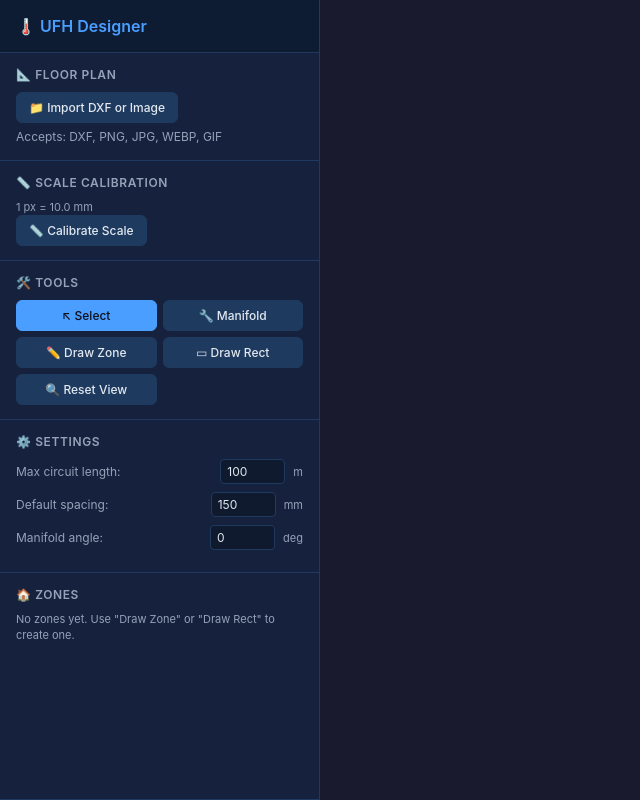
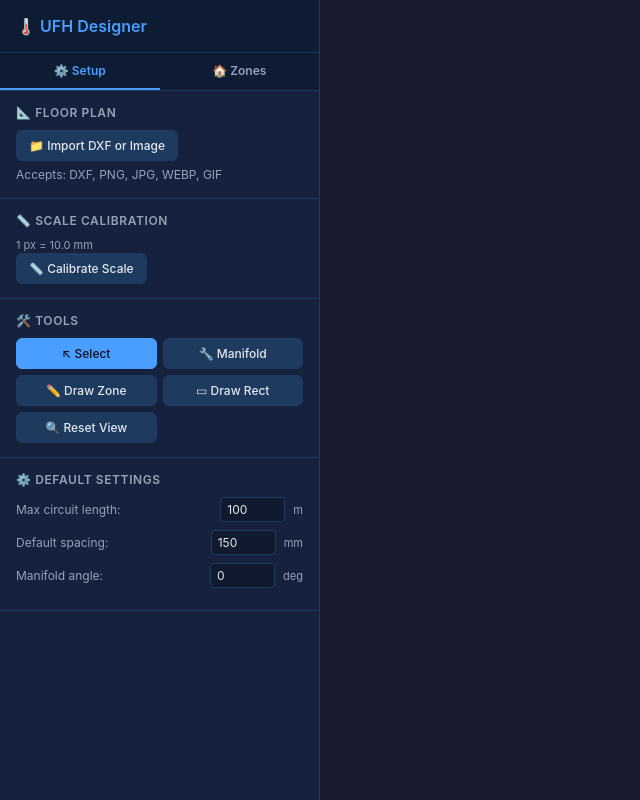
Before and after one commit to i-platonov/comfort-draft, a React (Vite) app: page / in a window 1280 px wide. Shown: the whole page, without its empty margins (0-640 px from the left). Built offline with nearby package versions, Linux system fonts and the light colour scheme; the HTML template or start-up script is replaced by a standard one.

Commit message:
Working proper spiral

```diff
--- a/src/App.css
+++ b/src/App.css
@@ -73,6 +73,39 @@ input {
   font-size: 16px;
   font-weight: 600;
   color: var(--accent);
+}
+
+.side-panel-tabs {
+  display: flex;
+  border-bottom: 1px solid var(--panel-border);
+  background: #0d1b33;
+}
+
+.side-panel-tab {
+  flex: 1;
+  padding: 10px 8px;
+  background: transparent;
+  border: none;
+  border-bottom: 2px solid transparent;
+  color: var(--text-muted);
+  font-size: 12px;
+  font-weight: 600;
+  cursor: pointer;
+  transition: all 0.15s;
+}
+
+.side-panel-tab:hover {
+  color: var(--text);
+}
+
+.side-panel-tab.active {
+  color: var(--accent);
+  border-bottom-color: var(--accent);
+}
+
+.side-panel-tab-content {
+  display: flex;
+  flex-direction: column;
 }
 
 .panel-section {
@@ -268,8 +301,8 @@ input {
 .zone-list {
   display: flex;
   flex-direction: column;
-  gap: 8px;
-  max-height: 50vh;
+  gap: 6px;
+  max-height: 70vh;
   overflow-y: auto;
 }
 
@@ -278,20 +311,22 @@ input {
   border: 1px solid var(--panel-border);
   border-left: 4px solid var(--accent);
   border-radius: 6px;
-  padding: 10px 12px;
+  padding: 8px 10px;
   cursor: pointer;
   transition: border-color 0.15s;
 }
 
 .zone-card.selected {
+  background: #1a2f52;
   border-color: var(--accent);
+  box-shadow: 0 0 0 1px var(--accent);
 }
 
 .zone-card-header {
   display: flex;
   align-items: center;
   justify-content: space-between;
-  margin-bottom: 8px;
+  margin-bottom: 5px;
 }
 
 .zone-name {
@@ -316,28 +351,51 @@ input {
 }
 
 .zone-spacing {
-  margin-bottom: 8px;
+  display: flex;
+  align-items: center;
+  gap: 6px;
+  margin-bottom: 4px;
 }
 
 .zone-spacing label {
   font-size: 11px;
   color: var(--text-muted);
-  display: block;
-  margin-bottom: 4px;
+  flex: 0 0 62px;
 }
 
 .spacing-presets {
   display: flex;
   align-items: center;
-  gap: 4px;
+  gap: 3px;
   flex-wrap: wrap;
+  flex: 1;
+}
+
+.zone-spacing .btn-preset {
+  padding: 2px 6px;
+}
+
+.zone-spacing .spacing-input {
+  width: 46px;
+  padding: 3px 4px;
+}
+
+.zone-select {
+  flex: 1;
+  padding: 3px 4px;
+  background: #0f1a2e;
+  border: 1px solid var(--panel-border);
+  color: var(--text);
+  border-radius: 4px;
+  font-size: 11px;
 }
 
 .zone-lengths {
   font-size: 11px;
   background: rgba(0, 0, 0, 0.2);
   border-radius: 4px;
-  padding: 6px 8px;
+  padding: 5px 7px;
+  margin-top: 6px;
 }
 
 .zone-lengths.over-limit {
@@ -357,7 +415,7 @@ input {
   font-weight: 600;
   border-top: 1px solid var(--panel-border);
   margin-top: 3px;
-  padding-top: 4px;
+  padding-top: 3px;
 }
 
 .warning {
--- a/src/components/Canvas/ZoneLayer.tsx
+++ b/src/components/Canvas/ZoneLayer.tsx
@@ -1,6 +1,11 @@
+import { useEffect, useRef } from 'react';
+import Konva from 'konva';
 import { Circle, Group, Layer, Line } from 'react-konva';
 import { ToolMode, Zone } from '../../types';
 import { useStore } from '../../state/store';
+
+const SELECTED_DASH = [6, 6];
+const DASH_PERIOD = SELECTED_DASH.reduce((sum, value) => sum + value, 0);
 
 function mixHexColors(color: string, target: string, amount: number): string {
   const normalized = color.replace('#', '');
@@ -36,6 +41,26 @@ interface Props {
 export default function ZoneLayer({ zones, selectedZoneId, toolMode }: Props) {
   const updateZoneVertex = useStore((state) => state.updateZoneVertex);
   const selectZone = useStore((state) => state.selectZone);
+  const selectedLineRefWhite = useRef<Konva.Line | null>(null);
+  const selectedLineRefBlack = useRef<Konva.Line | null>(null);
+
+  useEffect(() => {
+    const whiteNode = selectedLineRefWhite.current;
+    const blackNode = selectedLineRefBlack.current;
+    if (!whiteNode || !blackNode) return;
+
+    const anim = new Konva.Animation((frame) => {
+      if (!frame) return;
+      const offset = -(frame.time / 30) % DASH_PERIOD;
+      whiteNode.dashOffset(offset);
+      blackNode.dashOffset(offset + DASH_PERIOD / 2);
+    }, whiteNode.getLayer());
+    anim.start();
+
+    return () => {
+      anim.stop();
+    };
+  }, [selectedZoneId]);
 
   return (
     <Layer>
@@ -50,12 +75,35 @@ export default function ZoneLayer({ zones, selectedZoneId, toolMode }: Props) {
               points={points}
               closed
               fill={`${zone.color}33`}
-              stroke={zoneBorderColor}
-              strokeWidth={isSelected ? 2.5 : 1.5}
-              dash={isSelected ? [10, 5] : [8, 4]}
+              stroke={isSelected ? undefined : zoneBorderColor}
+              strokeWidth={1.5}
+              dash={isSelected ? undefined : [8, 4]}
               onClick={() => selectZone(zone.id)}
               onTap={() => selectZone(zone.id)}
             />
+
+            {isSelected && (
+              <>
+                <Line
+                  ref={selectedLineRefWhite}
+                  points={points}
+                  closed
+                  stroke="#ffffff"
+                  strokeWidth={2.5}
+                  dash={SELECTED_DASH}
+                  listening={false}
+                />
+                <Line
+                  ref={selectedLineRefBlack}
+                  points={points}
+                  closed
+                  stroke="#000000"
+                  strokeWidth={2.5}
+                  dash={SELECTED_DASH}
+                  listening={false}
+                />
+              </>
+            )}
 
             {zone.spiral && zone.spiral.length > 1 && (
               <Line
--- a/src/components/SidePanel/ZoneCard.tsx
+++ b/src/components/SidePanel/ZoneCard.tsx
@@ -165,7 +165,7 @@ export default function ZoneCard({ zone, isSelected, maxCircuitLengthM }: Props)
             onChange={(event) =>
               updateZoneConnectionCorner(zone.id, event.target.value as ZoneConnectionCorner)
             }
-            className="spacing-input"
+            className="zone-select"
             onClick={(event) => event.stopPropagation()}
           >
             {CORNER_OPTIONS.map((option) => (
@@ -198,16 +198,7 @@ export default function ZoneCard({ zone, isSelected, maxCircuitLengthM }: Props)
 
       <div className={`zone-lengths ${isOverLimit ? 'over-limit' : ''}`}>
         <div className="length-row">
-          <span>Area:</span>
-          <span>{zone.areaM2.toFixed(2)} m²</span>
-        </div>
-        <div className="length-row">
-          <span>Spiral:</span>
-          <span>{zone.spiralLengthM.toFixed(1)} m</span>
-        </div>
-        <div className="length-row">
-          <span>Leader:</span>
-          <span>{zone.leaderLengthM.toFixed(1)} m</span>
+          <span>{zone.areaM2.toFixed(2)} m² · spiral {zone.spiralLengthM.toFixed(1)}m · leader {zone.leaderLengthM.toFixed(1)}m</span>
         </div>
         <div className="length-row total">
           <span>Total:</span>
--- a/src/components/SidePanel/index.tsx
+++ b/src/components/SidePanel/index.tsx
@@ -47,6 +47,7 @@ export default function SidePanel() {
   const fileInputRef = useRef<HTMLInputElement>(null);
   const [calibrationDistance, setCalibrationDistance] = useState('1.0');
   const [importError, setImportError] = useState<string | null>(null);
+  const [activeTab, setActiveTab] = useState<'setup' | 'zones'>('setup');
 
   const handleFileChange = (event: ChangeEvent<HTMLInputElement>) => {
     const file = event.target.files?.[0];
@@ -141,6 +142,23 @@ export default function SidePanel() {
         <h1>🌡️ UFH Designer</h1>
       </div>
 
+      <div className="side-panel-tabs">
+        <button
+          className={`side-panel-tab ${activeTab === 'setup' ? 'active' : ''}`}
+          onClick={() => setActiveTab('setup')}
+        >
+          ⚙️ Setup
+        </button>
+        <button
+          className={`side-panel-tab ${activeTab === 'zones' ? 'active' : ''}`}
+          onClick={() => setActiveTab('zones')}
+        >
+          🏠 Zones {zones.length > 0 && <span className="zone-count">{zones.length}</span>}
+        </button>
+      </div>
+
+      {activeTab === 'setup' && (
+        <div className="side-panel-tab-content">
           <section className="panel-section">
             <h2>📐 Floor Plan</h2>
             <input
@@ -229,7 +247,7 @@ export default function SidePanel() {
           </section>
 
           <section className="panel-section">
-        <h2>⚙️ Settings</h2>
+            <h2>⚙️ Default Settings</h2>
             <div className="setting-row">
               <label>Max circuit length:</label>
               <input
@@ -269,11 +287,11 @@ export default function SidePanel() {
               <span>deg</span>
             </div>
           </section>
+        </div>
+      )}
 
+      {activeTab === 'zones' && (
         <section className="panel-section zones-section">
-        <h2>
-          🏠 Zones {zones.length > 0 && <span className="zone-count">{zones.length}</span>}
-        </h2>
           {zones.length === 0 && (
             <p className="info">No zones yet. Use "Draw Zone" or "Draw Rect" to create one.</p>
           )}
@@ -294,6 +312,7 @@ export default function SidePanel() {
             </div>
           )}
         </section>
+      )}
     </div>
   );
 }
```
Lines whose indentation alone changed are shown as unchanged.
